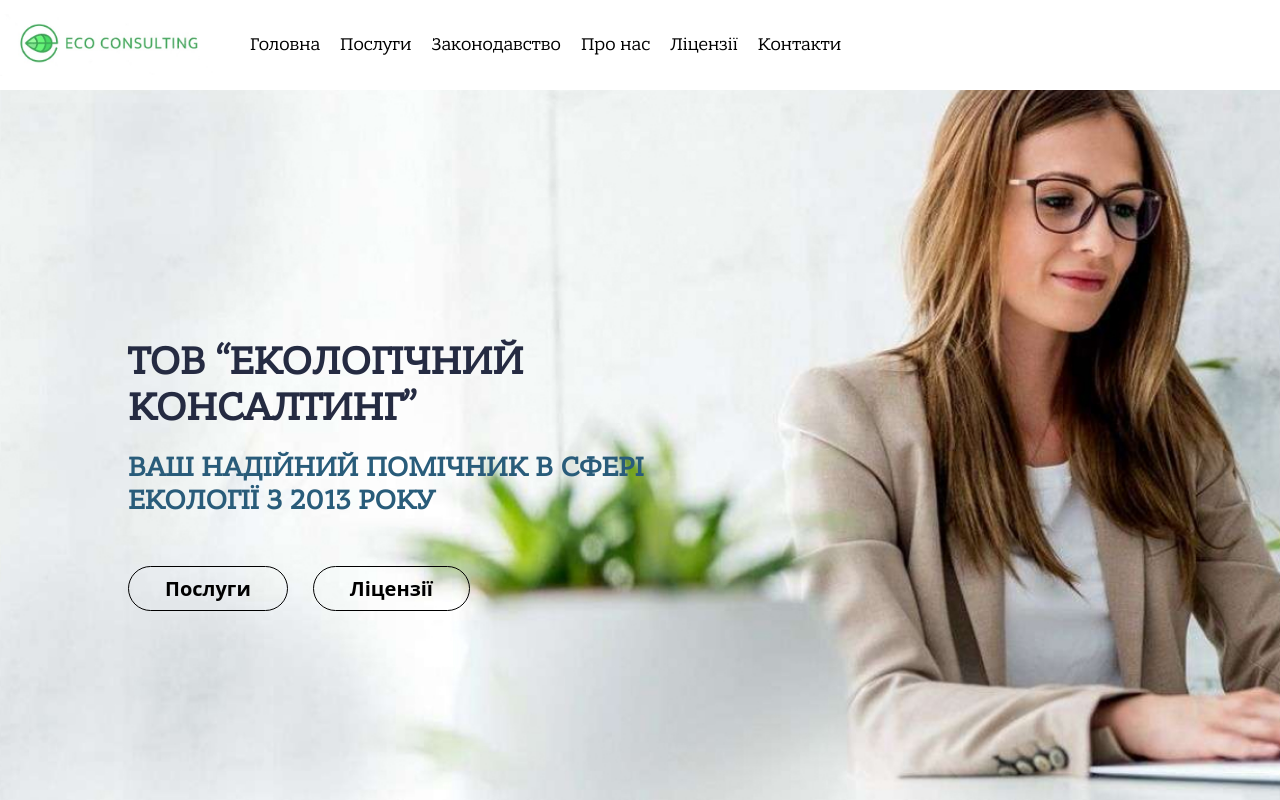
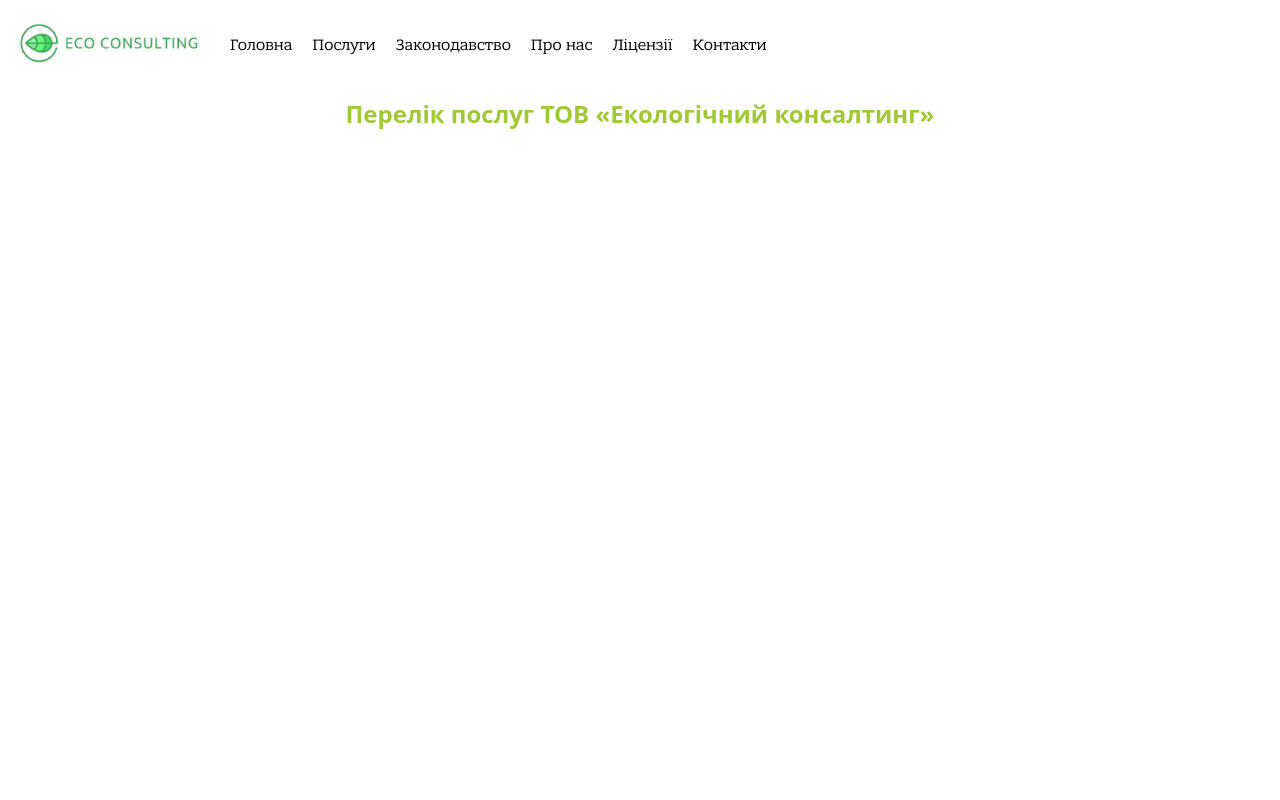
Before and after one commit to 11Vladislav/eco-consulting, a React (Create React App) app: page /eco-consulting/services in a window 1280 px wide. Before the commit this address led to /eco-consulting/. Shown: the top 800 px of the page. Built offline with nearby package versions, Linux system fonts and the light colour scheme.

Commit message:
update pages

```diff
--- a/src/App.jsx
+++ b/src/App.jsx
@@ -1,14 +1,14 @@
 import { Routes, Route, Navigate } from "react-router-dom";
-import {lazy} from "react";
-import  {Layout}  from "./components/Layout/Layout"
-
-const HomePage = lazy(() => import("./pages/HomePage/HomePage"));
+import { Layout } from "./components/Layout/Layout";
+import { HomePage } from "./pages/HomePage/HomePage";
+import { Services } from "./pages/Services/Services";
 
 export const App = () => {
   return (
   <Routes>
         <Route path='/' element={<Layout />}>
-          <Route index path="/" element={<HomePage />} />
+        <Route index path="/" element={<HomePage />} />
+        <Route path="services" element={<Services />} />
           <Route path="*" element={<Navigate replace to="/" />} />
         </Route>
       </Routes>
--- a/src/components/NavBar/NavBar.jsx
+++ b/src/components/NavBar/NavBar.jsx
@@ -17,9 +17,6 @@ export const NavBar = () => {
                     {open ? <FaTimes color="#000" /> : <FaBars color="#000" />}
             </Burger>
             <Menu open={open}>
-                <MenuItem>
-
-                </MenuItem>
                 <MenuItem>
                     <MenuLink to="/">Головна</MenuLink>
                 </MenuItem>
--- a/src/components/NavBar/NavBar.styled.js
+++ b/src/components/NavBar/NavBar.styled.js
@@ -7,7 +7,7 @@ export const MenuLink = styled(NavLink)`
     text-decoration: none;
     color: black;
     font-weight: 500;
-    font-size: 18px;
+    font-size: 16px;
     text-decoration: none;
     transform: scale(1);
     transition: background-color 500ms cubic-bezier(0.4, 0, 0.2, 1);
--- a/src/pages/HomePage/HomePage.styled.js
+++ b/src/pages/HomePage/HomePage.styled.js
@@ -16,7 +16,7 @@ export const HomeContainer = styled.div`
 `;
 
 export const TitleContainer = styled.div`
-  margin-left: calc(10%);
+  margin-left: calc(15%);
 
   margin-top: 150px;
   max-width: 327px;
@@ -63,7 +63,7 @@ margin-top: 20px;
 export const ButtonContainer = styled.div`
     margin-top: 25px;
     margin-left: 100px;
-    margin-left: calc(10%);
+    margin-left: calc(15%);
         @media (min-width: 768px) {
 
             width: 300px;
@@ -107,12 +107,16 @@ export const Proposal = styled.div`
     padding-top: 50px;
     padding-bottom: 50px;
     background-color: #fff;
-    max-width: 250px;
-    margin-left: calc(10%);
+    width: 100%;
+    margin-left: calc(15%);
+
+    @media (max-width: 767px){
+      max-width: 250px;
+    }
+
     @media (min-width: 768px) {
         padding: 100px 0 100px 0;
         margin-left: 150px;
-        width: 100%;
         display: flex;
         align-items: flex-start;
         justify-content: center;
--- /dev/null
+++ b/src/pages/Services/Services.jsx
@@ -0,0 +1,16 @@
+import { Title, Wrapper } from './Services.styled';
+
+export const Services = () => {
+
+    return (
+        <>
+            <Wrapper>
+                <Title>Перелік послуг ТОВ «Екологічний консалтинг»</Title>
+            </Wrapper>
+
+
+        </>
+    )
+
+
+}
--- /dev/null
+++ b/src/pages/Services/Services.styled.js
@@ -0,0 +1,18 @@
+import styled from "styled-components";
+
+export const Title = styled.h2`
+    color: #A1C935;
+    margin-top: 100px;
+    @media (max-width: 768px) {
+        max-width: 300px;
+    }
+`
+
+export const Wrapper = styled.div`
+    display: flex;
+    justify-content: center;
+    padding: 0 15px;
+    width: 100%;
+    height: 100vh;
+
+`
```
